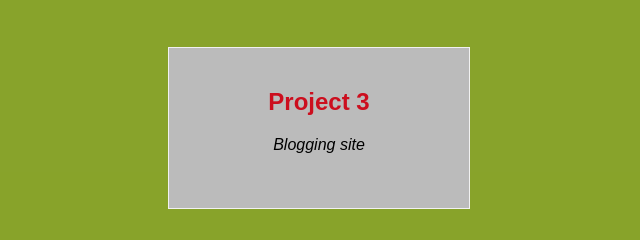
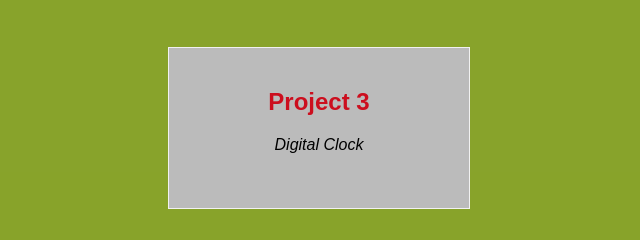
Before and after one commit to Abhi-gits/my-portfolio, a plain HTML site: page index.html in a window 1280 px wide. Shown: the part 1861-2101 px from the top of the page, 341-981 px from the left. Drawn offline with Linux system fonts and the light colour scheme.

Commit message:
Update index.html

```diff
--- a/index.html
+++ b/index.html
@@ -38,7 +38,7 @@
                 <h1><span class="g">ABOUT</span></h1>
                 <h2>D.O.B- 20<sup>th</sup> of August 2001</h2>
                 I am persuing my graduation in B.Tech with Computer Science.
-                <br>I have been coding since more than 3 yrs. I have a knowledge of many proramming languages such as C/C++, Python, JavaScript, HTML,
+                <br>I have been coding since more than 3 yrs. I have a knowledge of many programming languages such as C/C++, Python, JavaScript, HTML,
                 <br>CSS. I have also worked with SQL and Bootstrap. I love spending time with nature. My hobbies are listening music,
                 <br>sketching, exlploring new things and watching science fiction movies.
             </div>
@@ -80,7 +80,7 @@
                         </div>
                         <div class="flip-box-back">
                             <h2>Portfolio Website</h2>
-                            <p><strong>Language: </strong>HTML, CSS, JavaScript<br><strong>Detail: </strong>In this I have used HTML to create webpage and CSS to design the webpage.<strong>Github:</strong><a href="https://github.com/Abhi-gits/indian_flag">link@portfolio</a></p>
+                            <p><strong>Language: </strong>HTML, CSS, JavaScript<br><strong>Detail: </strong>In this I have used HTML to create webpage and CSS to design the webpage.<strong>Github:</strong><a href="https://abhi-gits.github.io/my-portfolio/">link@portfolio</a></p>
                         </div>
                     </div>
                 </div>
@@ -101,10 +101,12 @@
                     <div class="flip-box-inner">
                         <div class="flip-box-front">
                             <h2>Project 3</h2>
-                            <p>Blogging site</p>
+                            <p>Digital Clock</p>
                         </div>
                         <div class="flip-box-back">
-                            <h2><a href="https://www.linkedin.com/in/abhishek-gupta-10b386201">https://www.linkedin.com/in/abhishek-gupta-10b386201</a></h2>
+                            <h2>Digital Clock</h2>
+                            <p><strong>Language: </strong>PYTHON<br><strong>Detail: </strong>In this i have used python time module to get system time.
+                                <strong>Github:</strong><a href="https://github.com/Abhi-gits/digital-clock">link@clock</a></p>
                         </div>
                     </div>
                 </div>
```
